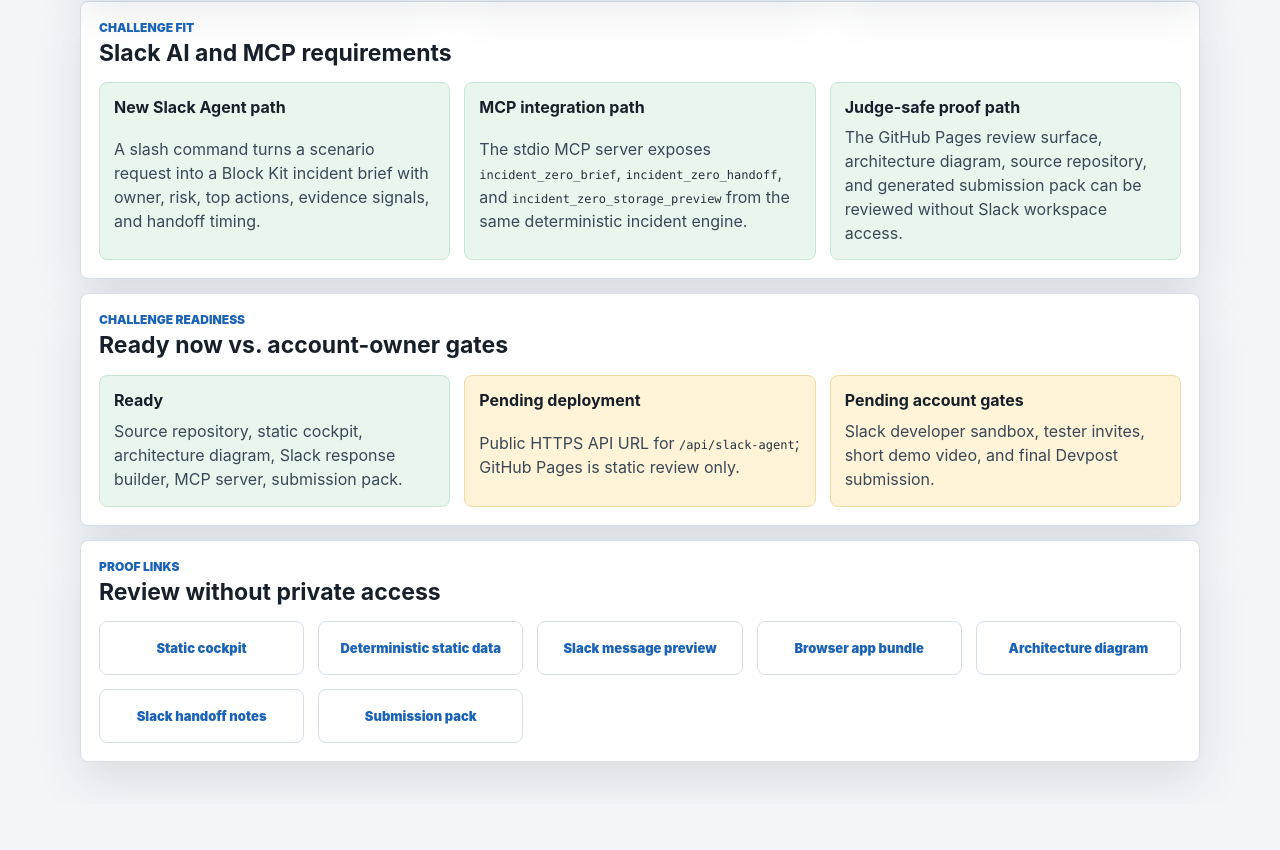
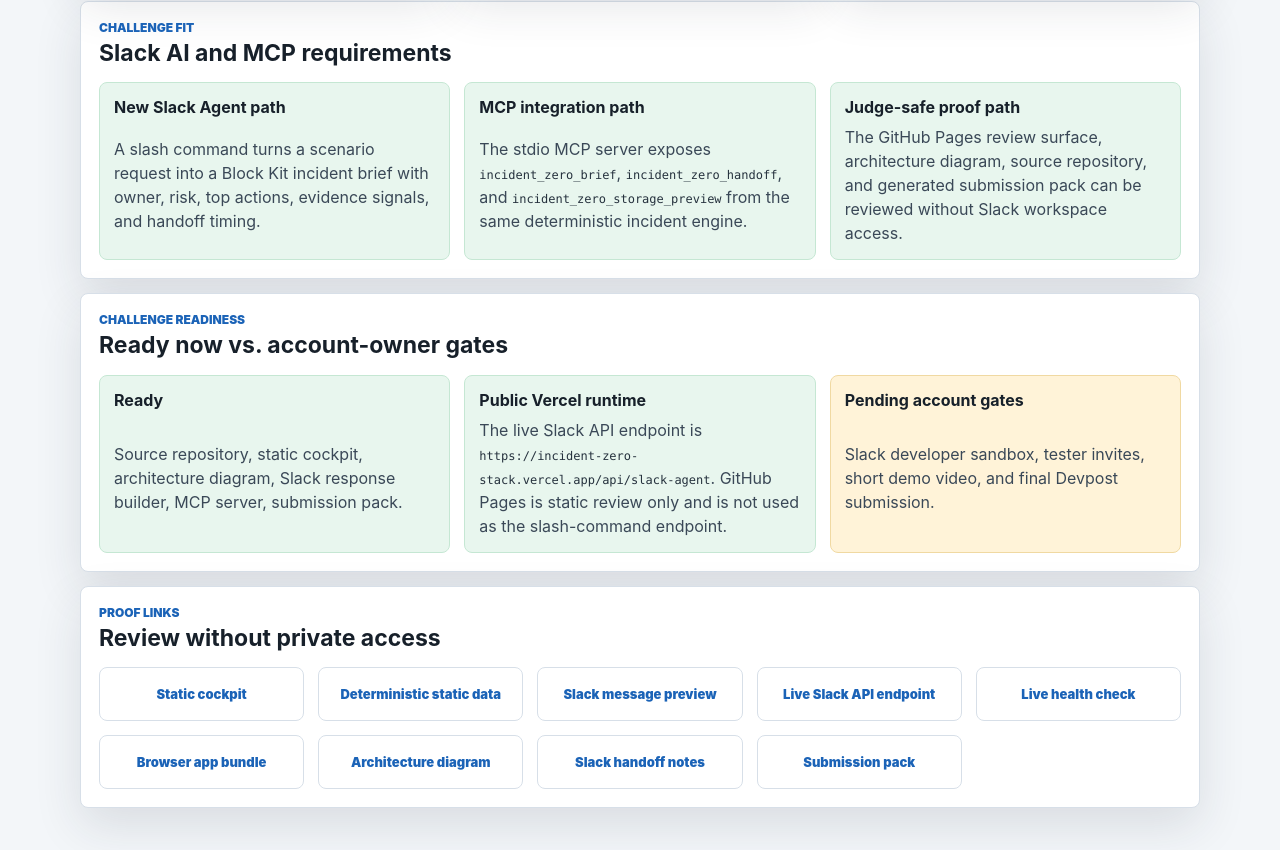
Before and after one commit to OOYXLOO/incident-zero-stack, a website: page public/slack-agent-review.html in a window 1280 px wide. Shown: the part 894-1744 px from the top of the page. Before the commit the page ends 1698 px from the top, so only its background shows below. Drawn offline with Linux system fonts and the light colour scheme.

Commit message:
Show live Vercel endpoint in Slack review

```diff
--- a/public/slack-agent-review.html
+++ b/public/slack-agent-review.html
@@ -20,6 +20,7 @@
         <div class="review-actions">
           <a class="review-button primary" href="./">Open static cockpit</a>
           <a class="review-button" href="slack-message-preview.html">View Slack message preview</a>
+          <a class="review-button" href="https://incident-zero-stack.vercel.app/api/slack-agent">Live Slack API</a>
           <a class="review-button" href="https://raw.githubusercontent.com/OOYXLOO/incident-zero-stack/master/docs/slack-agent-architecture.svg">Architecture diagram</a>
         </div>
       </header>
@@ -81,9 +82,9 @@
             <strong>Ready</strong>
             <span>Source repository, static cockpit, architecture diagram, Slack response builder, MCP server, submission pack.</span>
           </div>
-          <div class="readiness-item pending">
-            <strong>Pending deployment</strong>
-            <span>Public HTTPS API URL for <code>/api/slack-agent</code>; GitHub Pages is static review only.</span>
+          <div class="readiness-item ready">
+            <strong>Public Vercel runtime</strong>
+            <span>The live Slack API endpoint is <code>https://incident-zero-stack.vercel.app/api/slack-agent</code>. GitHub Pages is static review only and is not used as the slash-command endpoint.</span>
           </div>
           <div class="readiness-item pending">
             <strong>Pending account gates</strong>
@@ -101,6 +102,8 @@
           <a href="./">Static cockpit</a>
           <a href="static-demo-data.js">Deterministic static data</a>
           <a href="slack-message-preview.html">Slack message preview</a>
+          <a href="https://incident-zero-stack.vercel.app/api/slack-agent">Live Slack API endpoint</a>
+          <a href="https://incident-zero-stack.vercel.app/api/health">Live health check</a>
           <a href="app.js">Browser app bundle</a>
           <a href="https://raw.githubusercontent.com/OOYXLOO/incident-zero-stack/master/docs/slack-agent-architecture.svg">Architecture diagram</a>
           <a href="https://raw.githubusercontent.com/OOYXLOO/incident-zero-stack/master/docs/slack_agent_handoff.md">Slack handoff notes</a>
```
